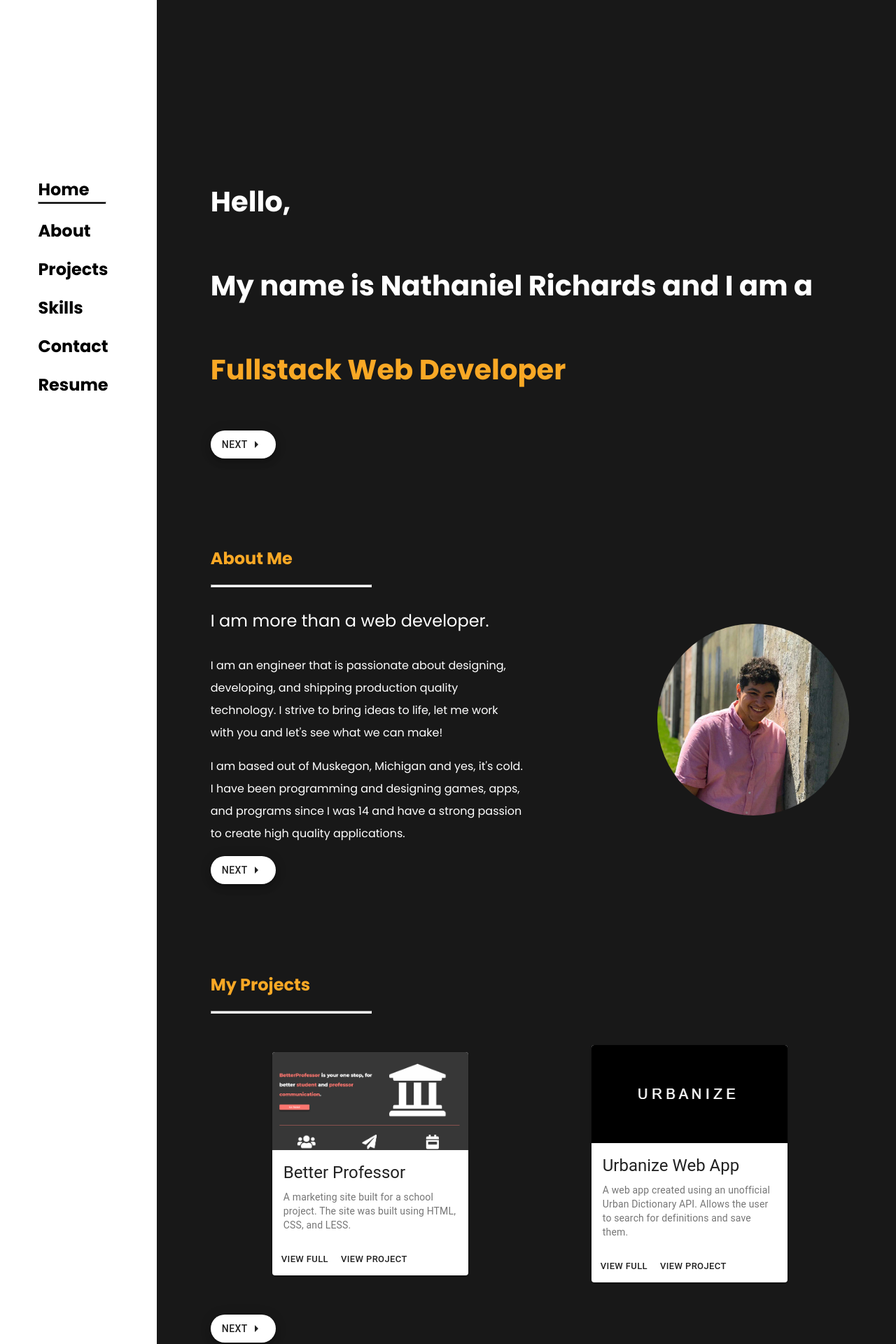
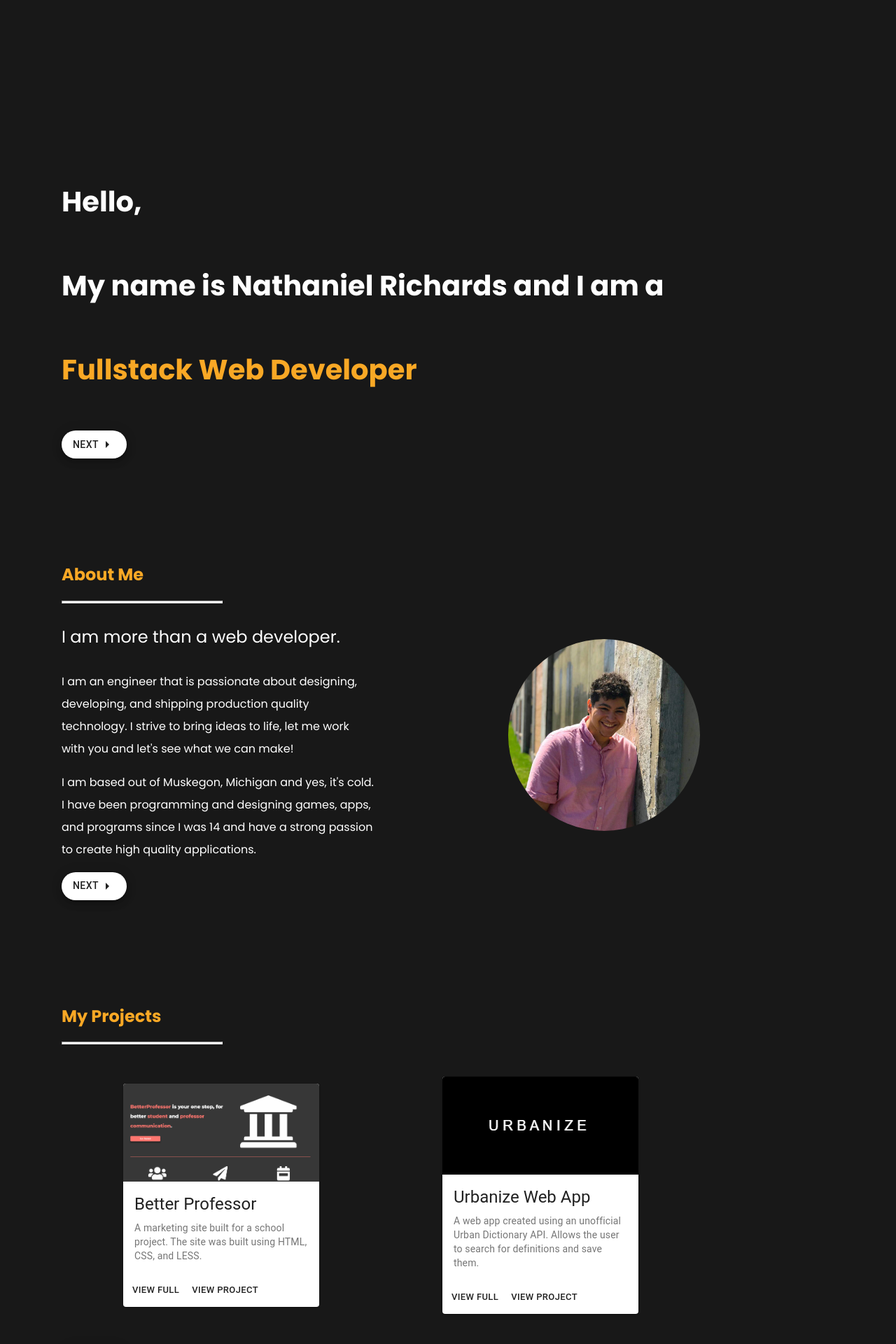
Before and after one commit to NateTheDev1/PortfolioFinal, a React (Create React App) app: page / in a window 1280 px wide. Shown: the top 1920 px of the page at 70% size. Built offline with nearby package versions, Linux system fonts and the light colour scheme.

Commit message:
Done, V1

```diff
--- a/package.json
+++ b/package.json
@@ -11,6 +11,7 @@
     "react": "^16.13.1",
     "react-dom": "^16.13.1",
     "react-redux": "^7.2.0",
+    "react-responsive": "^8.0.3",
     "react-scripts": "3.4.1",
     "redux": "^4.0.5",
     "redux-thunk": "^2.3.0"
--- a/src/App.js
+++ b/src/App.js
@@ -3,6 +3,8 @@ import { connect } from "react-redux";
 import Sidebar from "./components/Sidebar";
 import { makeStyles } from "@material-ui/core";
 import MainWindow from "./components/MainWindow";
+import MediaQuery from "react-responsive";
+import { useMediaQuery } from "react-responsive";
 
 const useStyles = makeStyles({
   root: {
@@ -14,10 +16,11 @@ const useStyles = makeStyles({
 });
 
 const App = () => {
+  const hideSideBar = useMediaQuery({ query: "(min-width: 1650px" });
   const classes = useStyles();
   return (
     <div className={classes.root}>
-      <Sidebar />
+      {hideSideBar && <Sidebar />}
       <MainWindow />
     </div>
   );
--- a/src/components/MainWindow.js
+++ b/src/components/MainWindow.js
@@ -38,7 +38,7 @@ import myResume from "../NathanielRichards.pdf";
 const useStyles = makeStyles({
   root: {
     backgroundColor: "#181818",
-    width: "100%",
+    width: "100vw",
     height: "100%",
     color: "white",
     marginLeft: "17.5%",
@@ -48,15 +48,31 @@ const useStyles = makeStyles({
     "& a": {
       textDecoration: "none",
     },
+
+    "@media (max-width: 1650px)": {
+      marginLeft: "0",
+      marginRight: 0,
+    },
   },
   home: {
     marginLeft: "5%",
     fontWeight: "700",
     marginBottom: "10%",
+    "@media (max-width: 1020px)": {
+      marginLeft: "0",
+    },
     "& h1": {
       marginTop: "25%",
       fontSize: "2.5rem",
       lineHeight: "3",
+      "@media (max-width: 1020px)": {
+        marginTop: "15%",
+        width: "100%",
+        fontSize: "1.5rem",
+      },
+      "@media (max-width: 900px)": {
+        fontSize: "1rem",
+      },
 
       "& span": {
         color: "#F9A825",
@@ -69,6 +85,9 @@ const useStyles = makeStyles({
   about: {
     marginLeft: "5%",
     marginBottom: "10%",
+    "@media (max-width: 1020px)": {
+      marginLeft: "0",
+    },
     "& hr": {
       color: "black",
       width: "25%",
@@ -85,9 +104,17 @@ const useStyles = makeStyles({
   aboutP: {
     width: "70%",
     lineHeight: 2,
+    "@media (max-width: 1020px)": {
+      marginLeft: "0",
+      width: "100%",
+    },
   },
   img: {
     width: "30%",
+
+    "@media (max-width: 1020px)": {
+      display: "none",
+    },
   },
   meBest: {
     borderRadius: "50%",
@@ -97,6 +124,10 @@ const useStyles = makeStyles({
   projects: {
     marginBottom: "10%",
     marginLeft: "5%",
+
+    "@media (max-width: 1020px)": {
+      marginLeft: "0",
+    },
 
     "& hr": {
       color: "black",
@@ -120,6 +151,10 @@ const useStyles = makeStyles({
   },
   card: {
     maxWidth: 280,
+    "@media (max-width: 1020px)": {
+      marginTop: "5%",
+      maxWidth: "100%",
+    },
   },
   dialog: {
     "& .MuiDialog-paper": {
@@ -138,6 +173,10 @@ const useStyles = makeStyles({
       height: "2px",
       backgroundColor: "white",
       margin: "0",
+    },
+
+    "@media (max-width: 1020px)": {
+      display: "none",
     },
   },
   expandable: {
@@ -160,6 +199,10 @@ const useStyles = makeStyles({
     height: "100%",
     marginBottom: "10%",
     marginLeft: "5%",
+
+    "@media (max-width: 1020px)": {
+      marginLeft: "0",
+    },
     "& hr": {
       color: "black",
       width: "25%",
@@ -174,6 +217,9 @@ const useStyles = makeStyles({
     width: "55%",
     color: "white",
     backgroundColor: "#292929",
+    "@media (max-width: 1020px)": {
+      width: "100%",
+    },
   },
   resume: {
     marginTop: "3%",
@@ -182,6 +228,10 @@ const useStyles = makeStyles({
     width: "30%",
     color: "white",
     backgroundColor: "#292929",
+
+    "@media (max-width: 1020px)": {
+      width: "100%",
+    },
 
     "& a": {
       textDecoration: "none",
@@ -849,32 +899,27 @@ const MainWindow = ({ page, setPage }) => {
           <Paper className={classes.contact} id="contact" elevation={3}>
             <h3>Contact Me</h3>
             <hr style={{ width: "60%" }} />
-            <h4>
-              Email:
+            <h4>Email:</h4>
             <a
               href="mailto:nathaniel.richards@lambdastudents.com"
               style={{
                 color: "#F9A825",
                 textDecoration: "underline",
-                  marginLeft: "3%",
+                fontSize: "0.9rem",
               }}
             >
               nathaniel.richards@lambdastudents.com
             </a>
-            </h4>
-            <h4>
-              Phone:
+            <h4>Phone:</h4>
             <a
               href="tel:231-215-4678"
               style={{
                 color: "#F9A825",
                 textDecoration: "underline",
-                  marginLeft: "3%",
               }}
             >
               231-215-4678
             </a>
-            </h4>
           </Paper>
           <div className={classes.resume} id="resume">
             <h3>Resume</h3>
--- a/src/components/Sidebar.js
+++ b/src/components/Sidebar.js
@@ -15,6 +15,12 @@ const useStyles = makeStyles({
     alignItems: "flex-start",
     justifyContent: "center",
     padding: "0px 4.25%",
+
+    // "@media (max-width: 1650px)": {
+    //   display: "none !important",
+    //   width: "0%",
+    //   height: "0%",
+    // },
 
     "& h2": {
       fontWeight: "700",
```
Also changed, not shown: 1 other file (tests, documents, lock files or other folders). Lines whose indentation alone changed are shown as unchanged.
